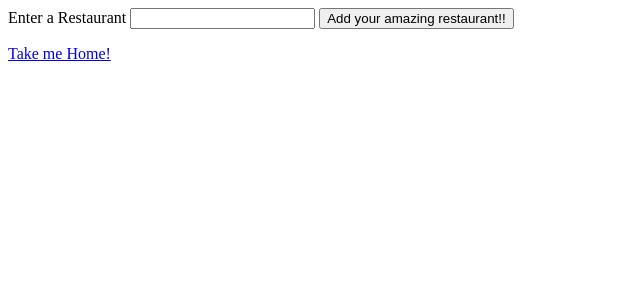
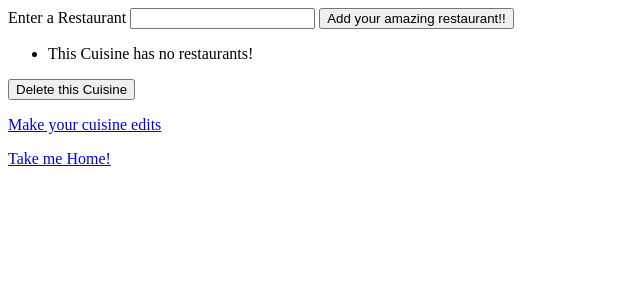
Before and after one commit to BabaYaga64/Restaurant_Cuisines, a PHP site: template views/view_cuisine.twig in a window 1280 px wide. Shown: the top 300 px of the page, without its empty margins (0-640 px from the left). Run offline with PHP 8.4, Linux system fonts and the light colour scheme; the template is opened without the code that fills it, so the values that code supplies are empty; some libraries are stand-ins or nearby versions.

Commit message:
Add edit cuisine twig pages.

```diff
--- a/views/index.twig
+++ b/views/index.twig
@@ -38,7 +38,7 @@
         {% endif %}
 
         <div>
-            <form action="/delete_cuisines" method="post">
+            <form action="/delete_all" method="post">
                 <button type="submit">Delete ALL Cuisines</button>
             </form>
         </div>
--- a/views/view_cuisine.twig
+++ b/views/view_cuisine.twig
@@ -20,10 +20,26 @@
                 {% for restaurant in restaurant_array %}
                     <li>{{ restaurant.getName() }}</li>
                 {% endfor %}
+
+                {% if restaurant_array is empty %}
+
+                    <li>This Cuisine has no restaurants!</li>
+
+                {% endif %}
             </ul>
         </div>
 
+        <form action="/delete_cuisine" method="post">
+            <input type= "hidden" name = "cuisine_id" value="{{ cuisine.getId() }}">
+
+            <button type="submit">Delete this Cuisine</button>
+
+        </form>
+
         <div>
+            <p>  <!-- Using the url as a variable to store cuisine id -->
+                <a href="/edit_cuisine/{{ cuisine.getId()}}">Make your cuisine edits</a>
+            </p>
             <p>
                 <a href="/">Take me Home!</a>
             </p>
```
Also changed, not shown: views/edit_cuisine.twig (added, +17 -0 lines).
